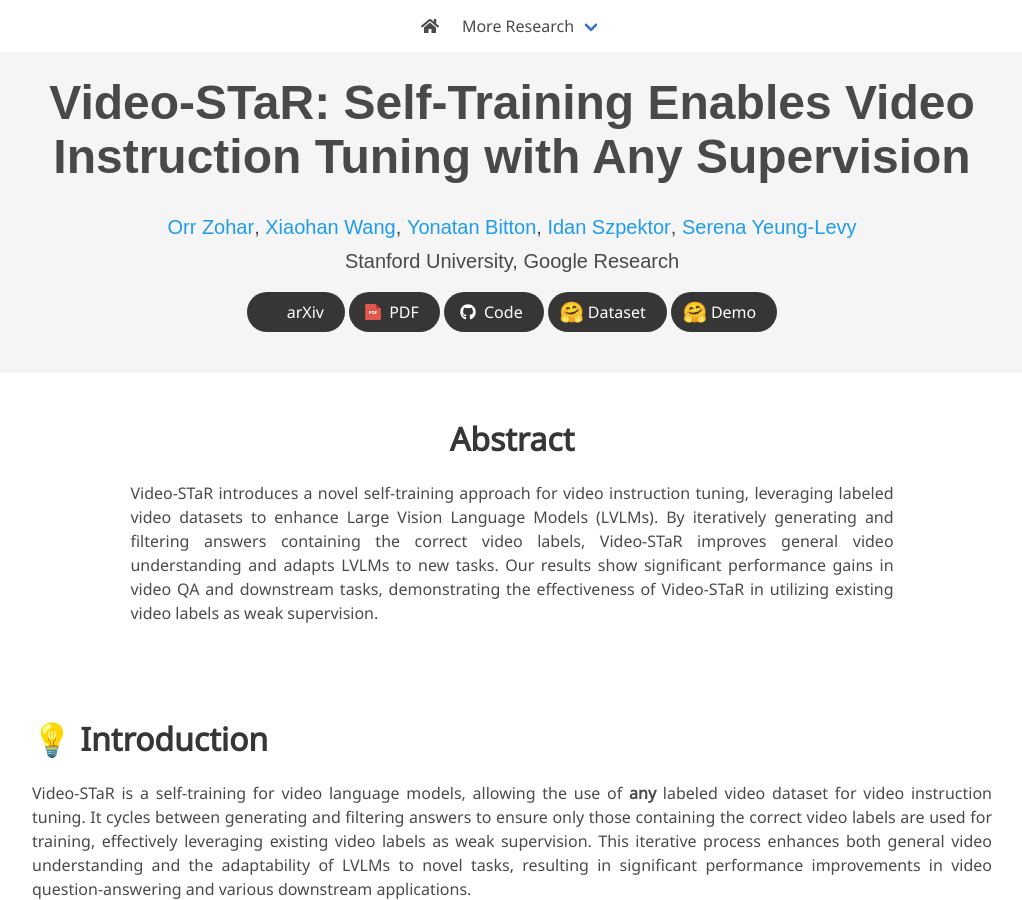
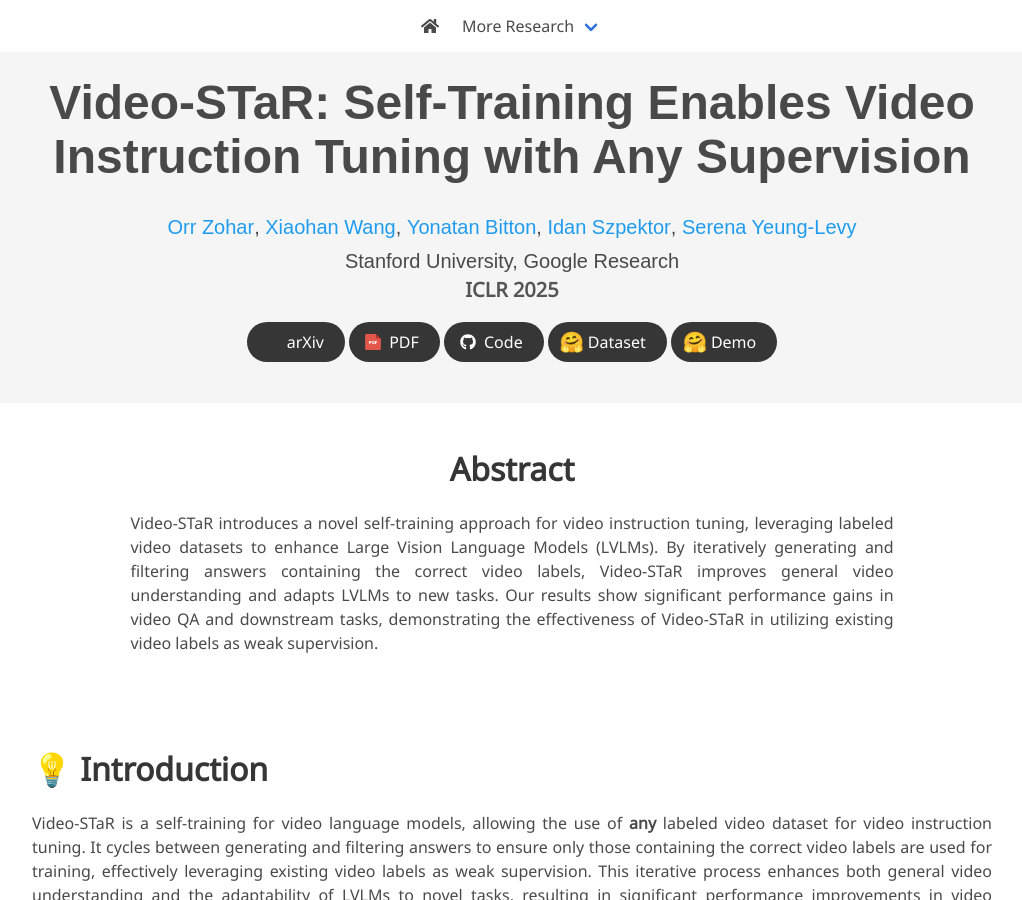
Before and after one commit to orrzohar/orrzohar.github.io, a Jekyll site: the page built from _projects/video-star/index.html, in a window 1280 px wide and 900 px high. Shown: the whole window, without its empty margins (128-1150 px from the left). Built offline with Jekyll 4.4.1, drawn with Linux system fonts in a browser that asks for light colours; some web fonts are replaced; a style sheet for code colours, icons or effects is not loaded.

Commit message:
update ICLR acceptance

```diff
--- a/_projects/video-star/index.html
+++ b/_projects/video-star/index.html
@@ -109,6 +109,12 @@
           <div class="is-size-5 publication-authors">
             <span class="author-block"><sup></sup>Stanford University,</span>
             <span class="author-block"><sup></sup>Google Research</span>
+          </div>
+
+          <div style="display: flex; justify-content: center; align-items: center;">
+            <div class="is-size-5 publication-venue">
+              <span class="publication-venue">ICLR 2025</span>
+            </div>
           </div>
 
           <div class="column has-text-centered">
```
